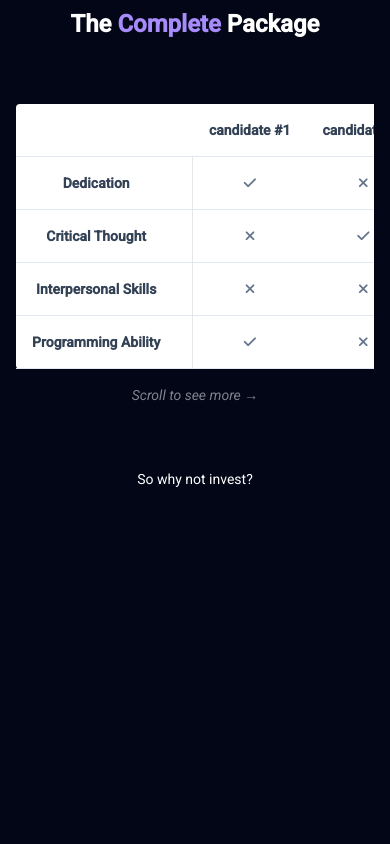
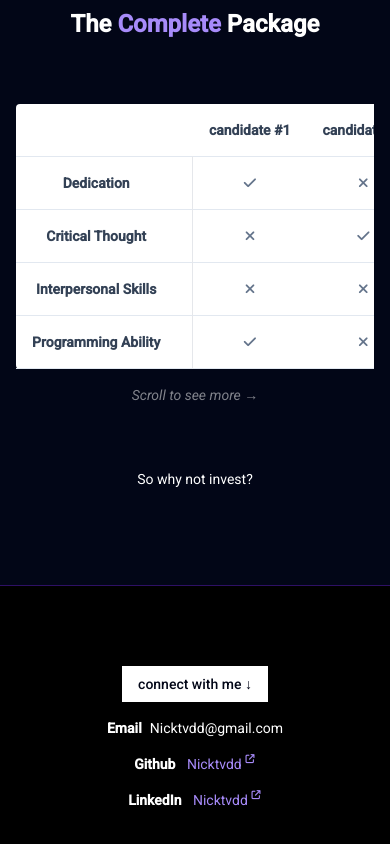
Before and after one commit to Nicktvdd/portfolio, a SvelteKit app: page / in a window 390 px wide. Shown: the part 3039-3883 px from the top of the page. Before the commit the page ends 3624 px from the top, so only its background shows below. Built offline with nearby package versions, Linux system fonts and the light colour scheme.

Commit message:
Footer finished

```diff
--- a/src/components/Footer.svelte
+++ b/src/components/Footer.svelte
@@ -0,0 +1,31 @@
+<footer
+  class="py-20 sm:py-32 bg-black border-t border-solid border-violet-950
+flex flex-col gap-4 sm:gap8 justify-center items-center"
+>
+  <p class="px-4 py-2 bg-white text-slate-950 font-medium">
+    connect with me &darr;
+  </p>
+  <div class="flex flex-col gap-4 items-center justify-center">
+    <p><b class="pr-2">Email</b>Nicktvdd@gmail.com</p>
+    <p>
+      <b class="pr-2">Github</b>
+      <a class="text-violet-400" target="_blank" href="https://github.com/Nicktvdd">
+        Nicktvdd<sup><span class="text-xs scale-75 pl-0.5">
+          <i class="fa-solid fa-arrow-up-right-from-square text-xs
+          scale-[75%]"
+          />
+        </span></sup>
+      </a>
+    </p>
+    <p>
+      <b class="pr-2">LinkedIn</b>
+      <a class="text-violet-400" target="_blank" href="https://www.linkedin.com/in/nick-van-den-dungen/">
+        Nicktvdd<sup><span class="text-xs scale-75 pl-0.5">
+          <i class="fa-solid fa-arrow-up-right-from-square text-xs
+          scale-[75%]"
+          />
+        </span></sup>
+      </a>
+    </p>
+  </div>
+</footer>
--- a/src/components/Main.svelte
+++ b/src/components/Main.svelte
@@ -44,7 +44,7 @@
         (NEXT.JS or SvelteKit), TailwindCSS, Node.js + Express.js & MongoDB!
       </p>
       <a
-        class="blueShadow mx-auto lg:mr-auto text-base sm:text-lg md:text-xl poppins relative overflow-hidden px-6 py-3 group rounded-full bg-white text-slate-950
+        class="blueShadow mx-auto lg:mr-auto lg:ml-0 text-base sm:text-lg md:text-xl poppins relative overflow-hidden px-6 py-3 group rounded-full bg-white text-slate-950
         cursor-pointer"
         href="https://www.linkedin.com/in/nick-van-den-dungen/"
         target="_blank"
```
